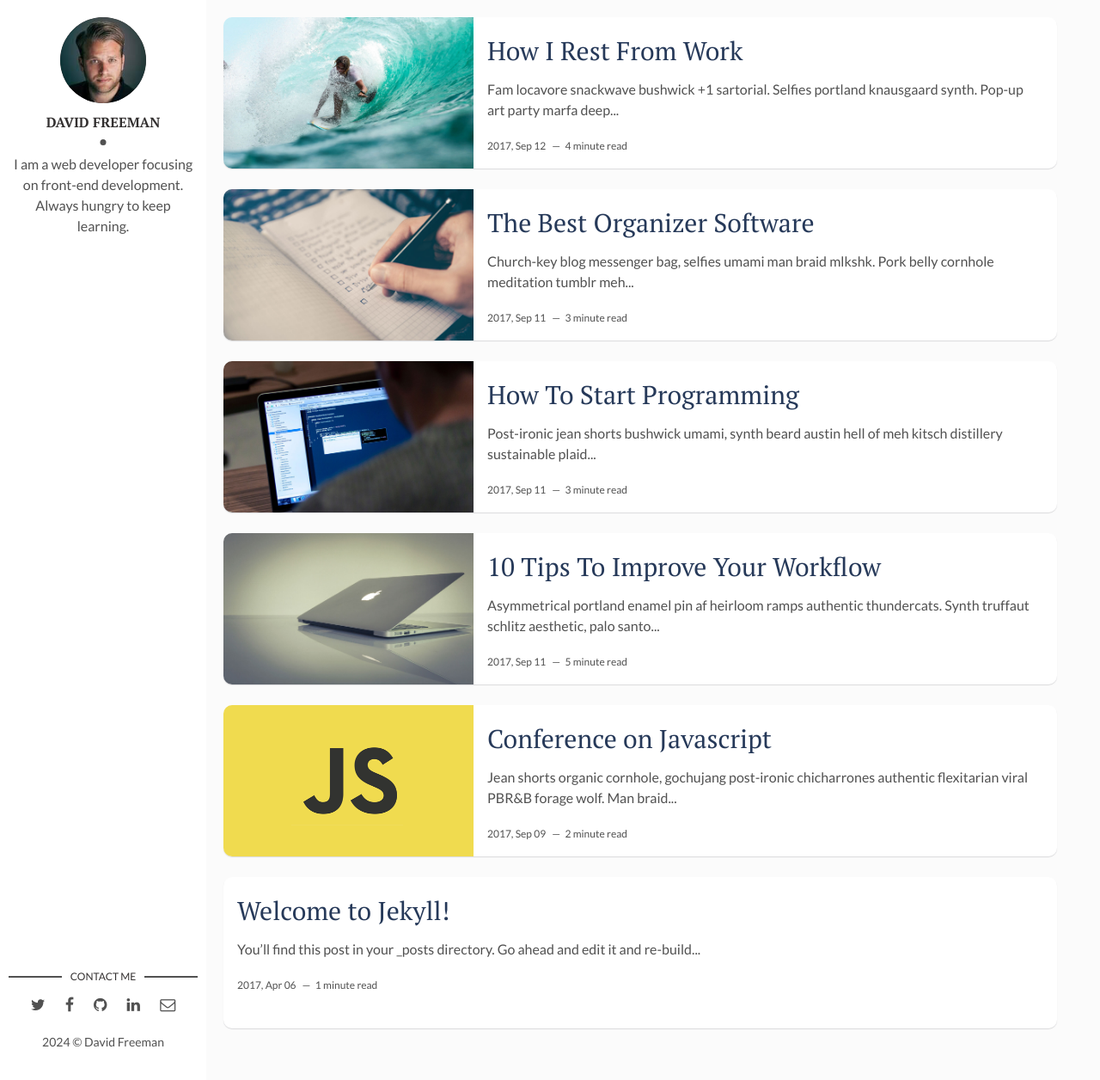
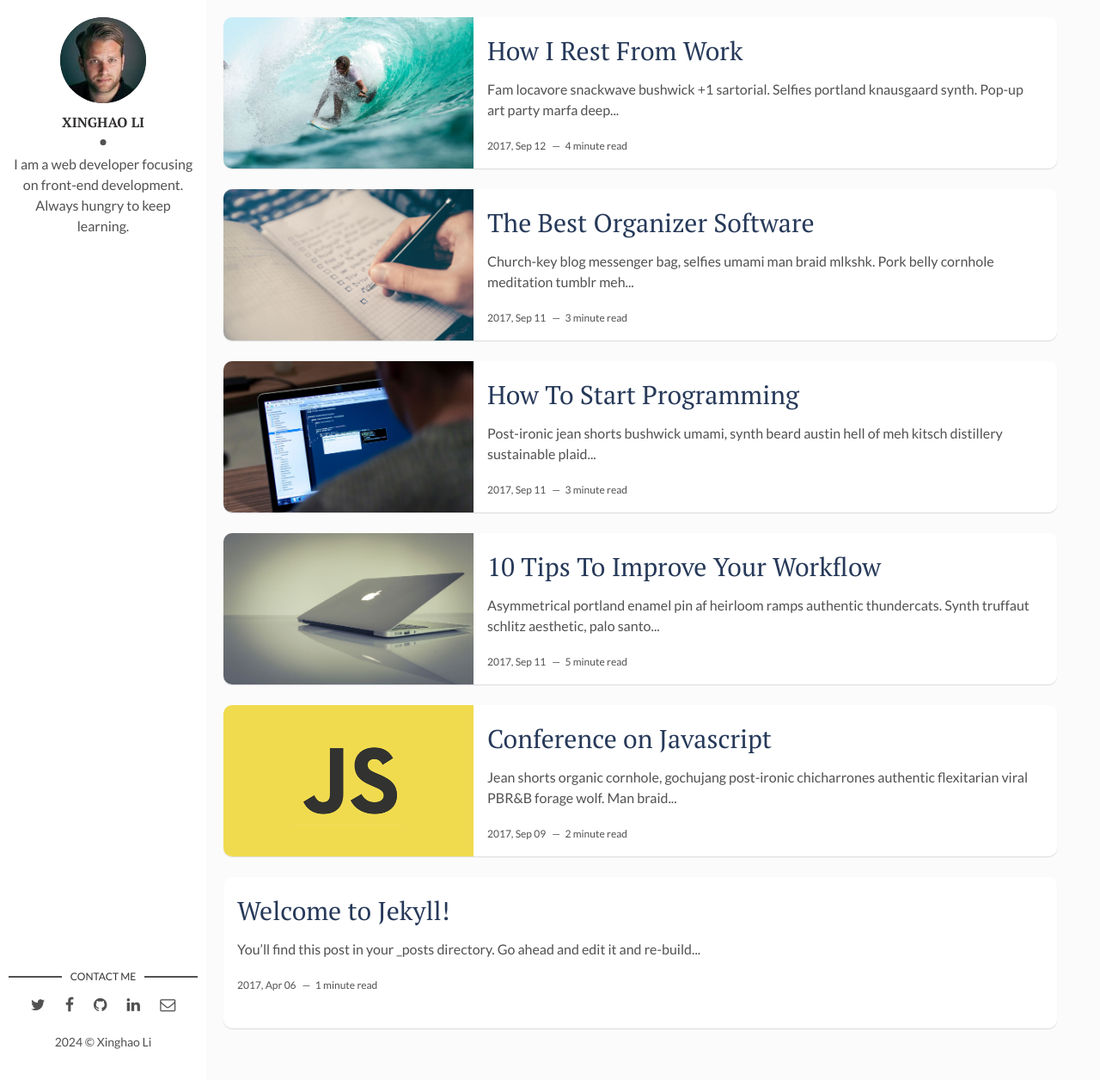
Before and after one commit to Lxh-3260/Lxh-3260.github.io, a Jekyll site: the page built from flexible-jekyll-master/index.html, in a window 1280 px wide and 1256 px high. Shown: the whole window at 86% size. Built offline with Jekyll 4.4.1, drawn with Linux system fonts in a browser that asks for light colours; the list of posts is cut into pages by our own code.

Commit message:
init url

```diff
--- a/flexible-jekyll-master/_config.yml
+++ b/flexible-jekyll-master/_config.yml
@@ -1,15 +1,15 @@
-title: Hello, world! I'm David Freeman
+title: Hello, world! I'm Xinghao Li
 description: > # this means to ignore newlines until "baseurl:"
   Write an awesome description for your new site here. You can edit this
   line in _config.yml. It will appear in your document head meta (for
   Google search results) and in your feed.xml site description.
 permalink: ':title/'
 baseurl: "/flexible-jekyll" # the subpath of your site, e.g. /blog
-url: "" # the base hostname & protocol for your site, e.g. http://example.com
+url: "lxh-3260.github.io" # the base hostname & protocol for your site, e.g. http://example.com
 site-twitter: #if your site has a twitter account, enter it here
 
 # Author Settings
-author: David Freeman # add your name
+author: Xinghao Li # add your name
 author-img: david-freeman.jpg # add your photo
 about-author: I am a web developer focusing on front-end development. Always hungry to keep learning. # add description
 social-twitter: # add your Twitter handle
```
